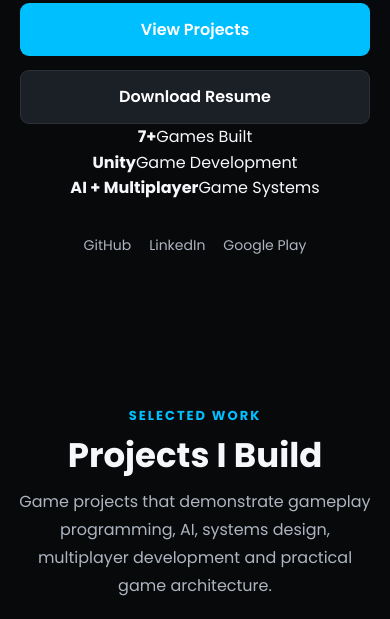
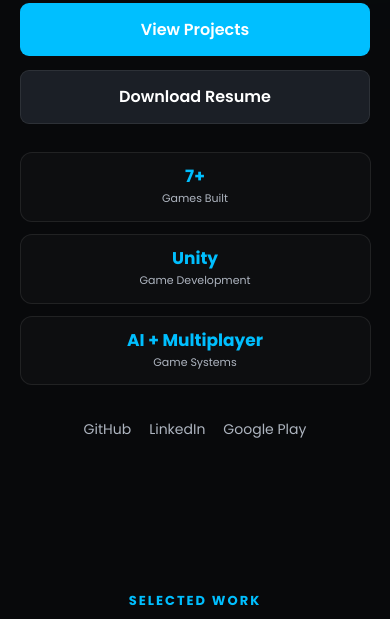
Before and after one commit to NIZAM77777/NIZAM77777.github.io, a plain HTML site: page index.html in a window 390 px wide. Shown: the part 836-1455 px from the top of the page. Drawn offline with Linux system fonts and the light colour scheme.

Commit message:
Style games built showcase in hero

```diff
--- a/style.css
+++ b/style.css
@@ -542,3 +542,55 @@ footer img {
         grid-template-columns: 1fr;
     }
 }
+
+
+/* Hero development highlights */
+.hero-stats {
+    display: flex;
+    flex-wrap: wrap;
+    gap: 12px;
+    margin-top: 28px;
+}
+
+.hero-stats div {
+    min-width: 135px;
+    padding: 13px 16px;
+    border: 1px solid var(--border);
+    border-radius: 12px;
+    background: rgba(255,255,255,.025);
+}
+
+.hero-stats strong,
+.hero-stats span {
+    display: block;
+}
+
+.hero-stats strong {
+    color: var(--accent);
+    font-size: 17px;
+    line-height: 1.25;
+}
+
+.hero-stats span {
+    color: var(--muted);
+    font-size: 11px;
+    margin-top: 3px;
+}
+
+@media (max-width: 1000px) {
+    .hero-stats {
+        justify-content: center;
+    }
+}
+
+@media (max-width: 480px) {
+    .hero-stats {
+        width: 100%;
+        display: grid;
+        grid-template-columns: 1fr;
+    }
+
+    .hero-stats div {
+        width: 100%;
+    }
+}
```
